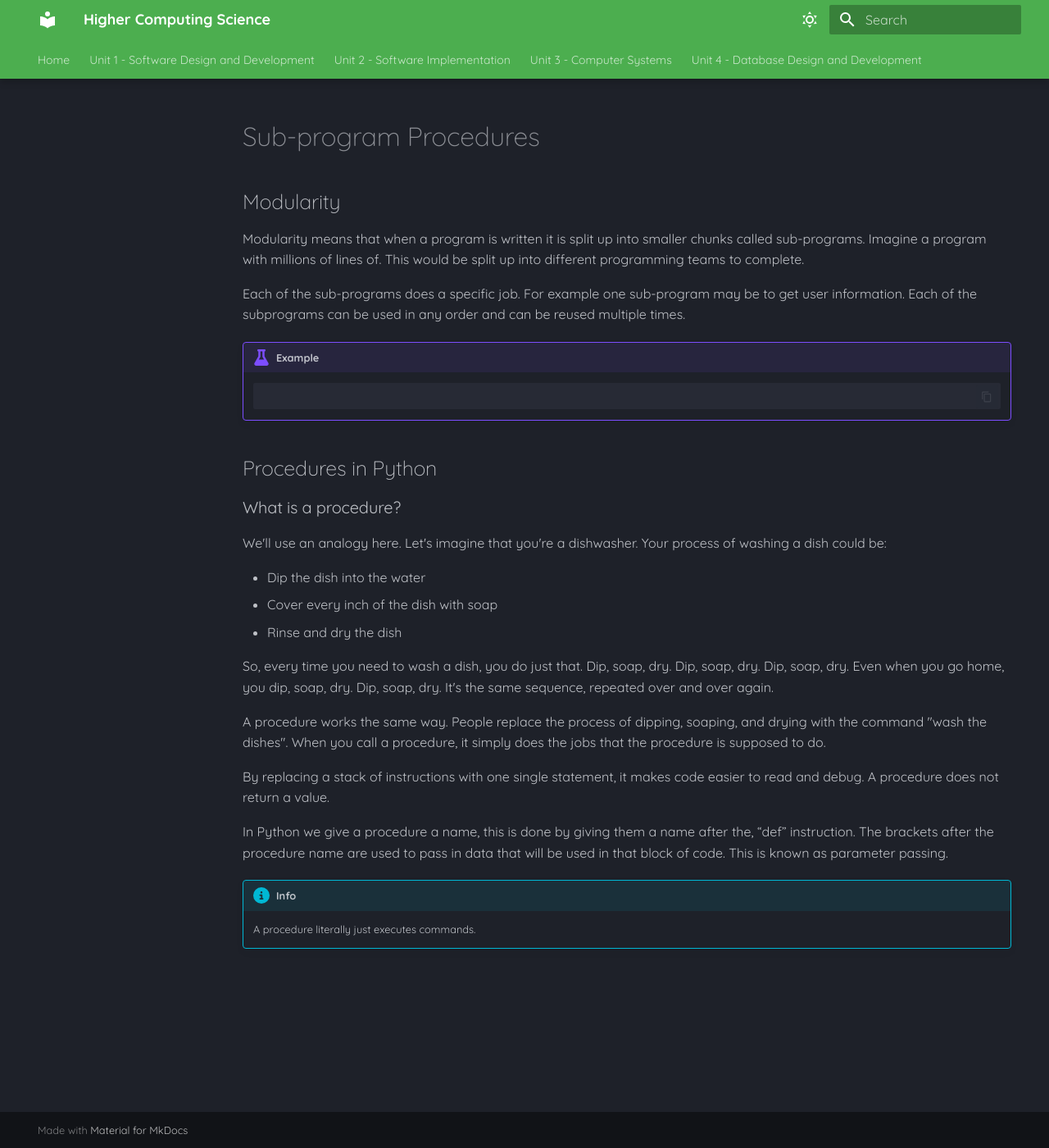
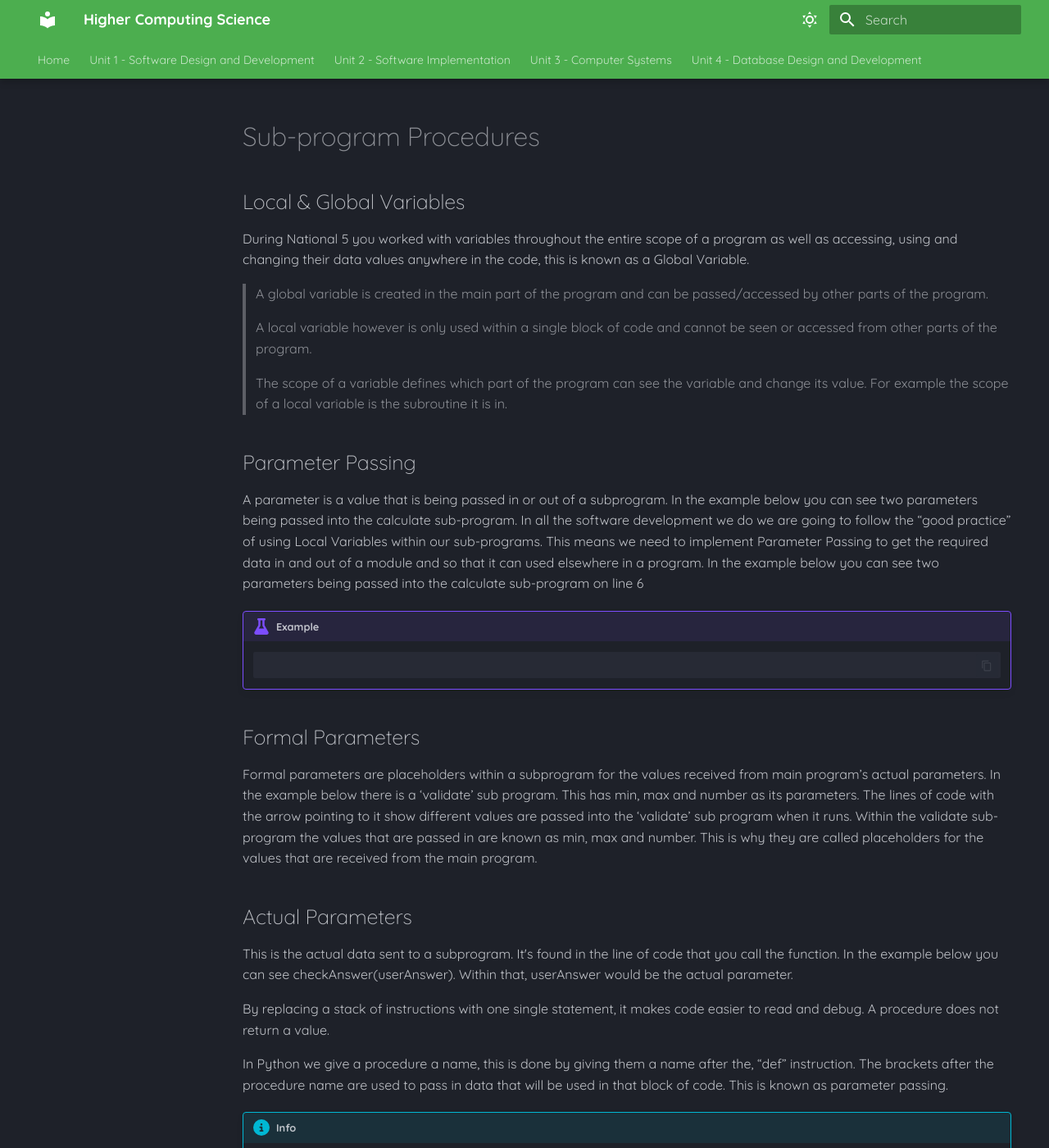
Before and after one commit to Mr-Wood-CS/Higher-Computing-Science-MD-Files, an MkDocs documentation site: the page built from docs/SI/02-Scope-of-Variables-and-Parameter-Passing.md, in a window 1280 px wide and 1400 px high. Shown: the whole window at 82% size. Built offline with MkDocs 1.6.1 and Material for MkDocs 9.7.7, drawn with Linux system fonts in a browser that asks for light colours.

Commit message:
Update 02-Scope-of-Variables-and-Parameter-Passing.md

````diff
--- a/docs/SI/02-Scope-of-Variables-and-Parameter-Passing.md
+++ b/docs/SI/02-Scope-of-Variables-and-Parameter-Passing.md
@@ -1,28 +1,35 @@
 # Sub-program Procedures
 
-## Modularity
+## Local & Global Variables
 
-Modularity means that when a program is written it is split up into smaller chunks called sub-programs. Imagine a program with millions of lines of. This would be split up into different programming teams to complete.
+During National 5 you worked with variables throughout the entire scope of a program as well as accessing, using and changing their data values anywhere in the code, this is known as a Global Variable.
 
-Each of the sub-programs does a specific job. For example one sub-program may be to get user information. Each of the subprograms can be used in any order and can be reused multiple times.
+> A global variable is created in the main part of the program and can be passed/accessed by other parts of the program.
 
+> A local variable however is only used within a single block of code and cannot be seen or accessed from other parts of the program.
+
+> The scope of a variable defines which part of the program can see the variable and change its value. For example the scope of a local variable is the subroutine it is in.
+
+## Parameter Passing
+
+A parameter is a value that is being passed in or out of a subprogram.  In the example below you can see two parameters being passed into the calculate sub-program.
+In all the software development we do we are going to follow the “good practice” of using Local Variables within our sub-programs. This means we need to implement Parameter Passing to get the required data in and out of a module and so that it can used elsewhere in a program.
+In the example below you can see two parameters being passed into the calculate sub-program on line 6
 !!! example
 	```Python
 
 	```
+## Formal Parameters
 
-## Procedures in Python
+Formal parameters are placeholders within a subprogram for the values received from main program’s actual parameters.
+In the example below there is a ‘validate’ sub program. This has min, max and number as its parameters. The lines of code with the arrow pointing to it show different values are passed into the ‘validate’ sub program when it runs.
+Within the validate sub-program the values that are passed in are known as min, max and number. This is why they are called placeholders for the values that are received from the main program.
 
-### What is a procedure?
-We'll use an analogy here. Let's imagine that you're a dishwasher. Your process of washing a dish could be:
+## Actual Parameters
 
-- Dip the dish into the water
-- Cover every inch of the dish with soap
-- Rinse and dry the dish
+This is the actual data sent to a subprogram. It's found in the line of code that you call the function. In the example below you can see checkAnswer(userAnswer). Within that, userAnswer would be the actual parameter.
 
-So, every time you need to wash a dish, you do just that. Dip, soap, dry. Dip, soap, dry. Dip, soap, dry. Even when you go home, you dip, soap, dry. Dip, soap, dry. It's the same sequence, repeated over and over again.
 
-A procedure works the same way. People replace the process of dipping, soaping, and drying with the command "wash the dishes". When you call a procedure, it simply does the jobs that the procedure is supposed to do.
 
 By replacing a stack of instructions with one single statement, it makes code easier to read and debug. A procedure does not return a value.
 
````
